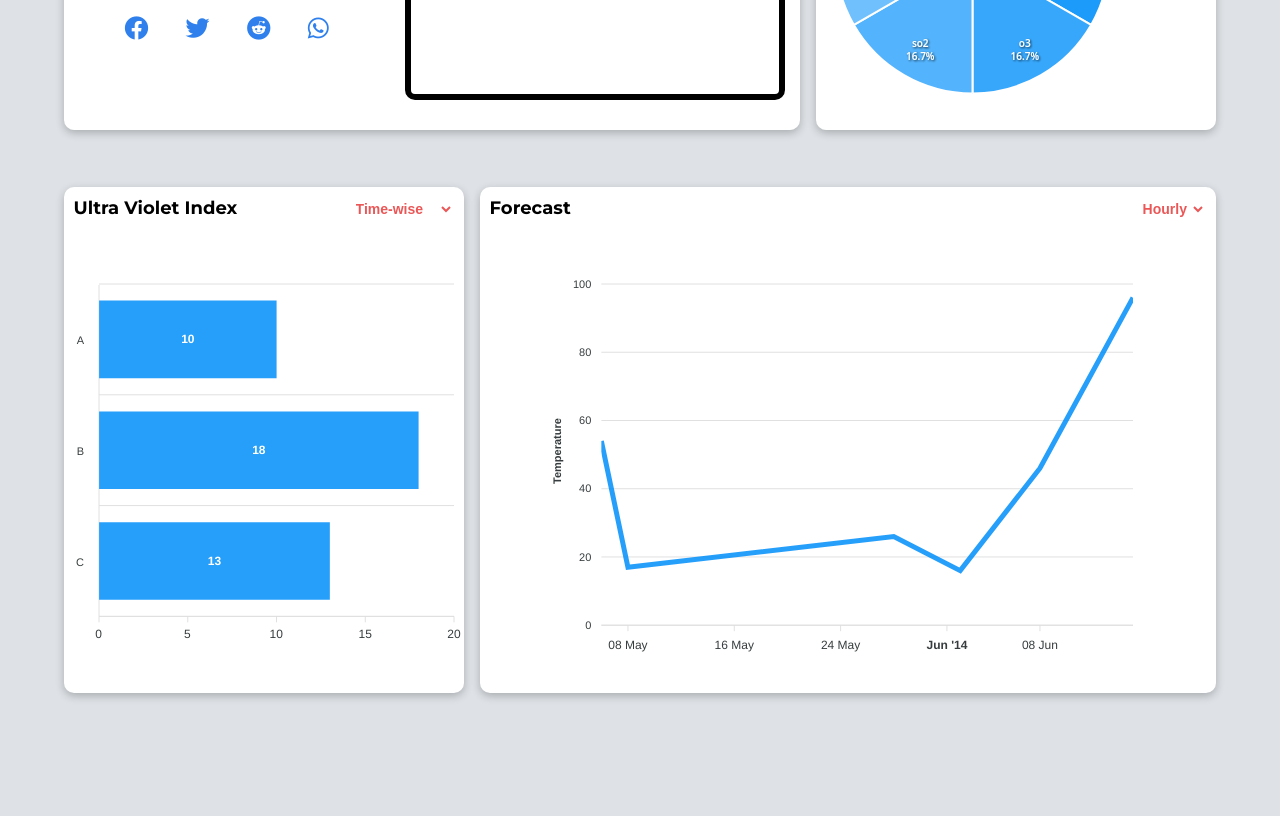
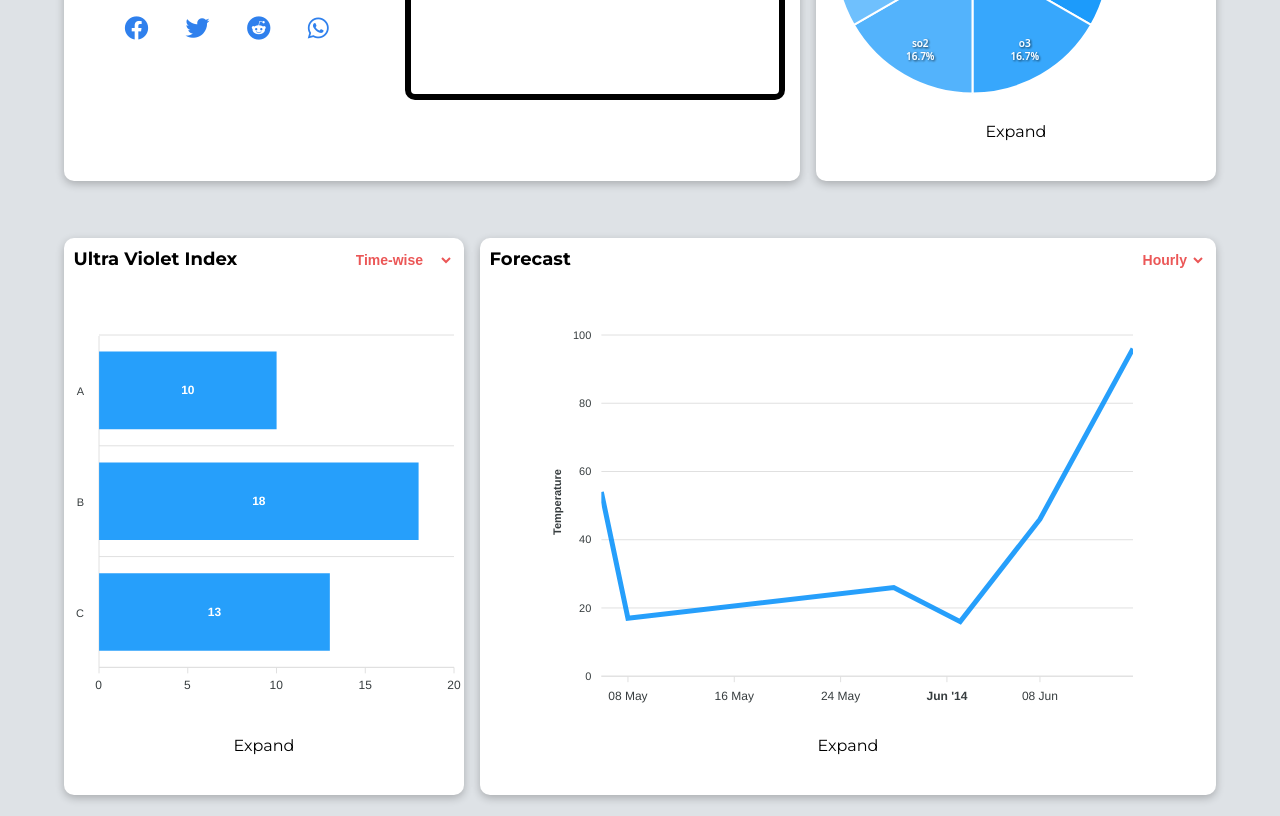
Before and after one commit to architbaurai/gdsc-task, a React (Create React App) app: page / in a window 1280 px wide. Shown: the part 380-1196 px from the top of the page. Before the commit the page ends 1094 px from the top, so only its background shows below. Built offline with nearby package versions, Linux system fonts and the light colour scheme; no server answers.

Commit message:
implemented overlay feature

```diff
--- a/public/index.html
+++ b/public/index.html
@@ -2,14 +2,13 @@
 <html lang="en">
   <head>
     <meta charset="utf-8" />
-    <link rel="icon" href="%PUBLIC_URL%/favicon.ico" />
+    <link rel="icon" href="weather-app.ico" />
     <meta name="viewport" content="width=device-width, initial-scale=1" />
     <meta name="theme-color" content="#000000" />
     <meta
       name="description"
       content="Web site created using create-react-app"
     />
-    <link rel="apple-touch-icon" href="%PUBLIC_URL%/logo192.png" />
     <!--
       manifest.json provides metadata used when your web app is installed on a
       user's mobile device or desktop. See https://developers.google.com/web/fundamentals/web-app-manifest/
@@ -29,7 +28,7 @@
     <link rel="preconnect" href="https://fonts.gstatic.com" crossorigin>
     <link href="https://fonts.googleapis.com/css2?family=Montserrat:ital,wght@0,100..900;1,100..900&display=swap" rel="stylesheet">
     <link rel="stylesheet" href="https://cdnjs.cloudflare.com/ajax/libs/font-awesome/5.9.0/css/all.min.css" integrity="sha512-q3eWabyZPc1XTCmF+8/LuE1ozpg5xxn7iO89yfSOd5/oKvyqLngoNGsx8jq92Y8eXJ/IRxQbEC+FGSYxtk2oiw==" crossorigin="anonymous" referrerpolicy="no-referrer" />
-    <title>React App</title>
+    <title>Weather Co.</title>
   </head>
   <body>
     <noscript>You need to enable JavaScript to run this app.</noscript>
--- a/src/App.jsx
+++ b/src/App.jsx
@@ -15,7 +15,6 @@ function App() {
   return <div className="main">
 
     <Header setSymbol = {setSymbol}/>
-
     <Content symbol = {symbol}/>
 
     </div>
@@ -33,8 +32,8 @@ function Header({setSymbol}){
     <p className="logo">Weather Co.</p>
 
     <form action="submit">
-      <input type="text" onChange={(e)=>{setTemp((s)=>e.target.value)}}/>
-      <button onClick={(e)=>{e.preventDefault(); if(temp !== "") {setSymbol(prev=>{prev.set("symbol",temp); return prev;})} e.target.value = '';}}><strong>Search</strong></button>
+      <input value = {temp} type="text" onChange={(e)=>{setTemp((s)=>e.target.value)}}/>
+      <button onClick={(e)=>{e.preventDefault(); if(temp !== "") {setSymbol(prev=>{prev.set("symbol",temp); return prev;})} setTemp((s)=>"");}}><strong>Search</strong></button>
     </form>
 
     </div>
@@ -48,29 +47,60 @@ function Content({symbol}){
   const[lineMan, setLineMan] = useState("Hourly");
   const[barMan, setBarMan] = useState("Time-wise");
 
-  return <div className="main-container">
+  const[overlayState, setOverlayState] = useSearchParams({overlay:""});
 
-    <div className="statistics">
+  const overlay = overlayState.get('overlay');
+
+  const chartComp = new Map();
+
+  chartComp.set('pi', <><StatContainer type = "pi" setMan={setPiMan}>
+                        <PiChart symbol = {symbol} piMan={piMan} overlay = {overlay} setOverlayState={setOverlayState}/>
+                      </StatContainer>
+                      <Socials fb = {null} tw = {null} rd = {null} wa = {null}/>
+                      </>);
+
+  chartComp.set('line',<><StatContainer type="line" setMan={setLineMan}>
+                          <LineChart symbol = {symbol} lineMan = {lineMan} overlay = {overlay} setOverlayState={setOverlayState}/>
+                        </StatContainer>
+                        <Socials fb = {null} tw = {null} rd = {null} wa = {null}/>
+                        </>)
+
+  chartComp.set('bar',<><StatContainer type="bar" setMan={setBarMan}>
+                        <BarChart symbol = {symbol} barMan = {barMan} overlay = {overlay} setOverlayState={setOverlayState}/>
+                       </StatContainer>
+                       <Socials fb = {null} tw = {null} rd = {null} wa = {null}/>
+                      </>)
+
+
+  return <>
+
+    <div className="main-container">
+
+      <div className="overlay">
+        {overlay===""? null : chartComp.get(overlay)}
+      </div>
+
+      <div className="statistics" style={overlay===""? null : {zIndex:"0", filter:"blur(1.25em)", pointerEvents:"none"}}>
 
         <StatContainer type="info">
             <Overview symbol = {symbol}/>
         </StatContainer>
 
         <StatContainer type = "pi" setMan={setPiMan}>
-        <PiChart symbol = {symbol} piMan={piMan}/>
+          <PiChart symbol = {symbol} piMan={piMan} overlay = {overlay} setOverlayState={setOverlayState}/>
         </StatContainer>
 
         <StatContainer type="line" setMan={setLineMan}>
-      <LineChart symbol = {symbol} lineMan = {lineMan}/>
+        <LineChart symbol = {symbol} lineMan = {lineMan} overlay = {overlay} setOverlayState={setOverlayState}/>
         </StatContainer>
 
         <StatContainer type="bar" setMan={setBarMan}>
-        <BarChart symbol = {symbol} barMan = {barMan}/>
+          <BarChart symbol = {symbol} barMan = {barMan} overlay = {overlay} setOverlayState={setOverlayState}/>
         </StatContainer>
 
       </div>
-
     </div>
+  </>
 }
 
 
@@ -124,7 +154,7 @@ function Manipulator({type, setMan}){
         </select> : null;
 }
 
-function PiChart({symbol, piMan}){
+function PiChart({symbol, piMan, overlay, setOverlayState}){
 
   const [series, setSeries] = useState([1, 1, 1, 1, 1, 1]);
 
@@ -221,10 +251,16 @@ function PiChart({symbol, piMan}){
       }]
     }
 
-  return <Chart options={options} series = {series} type={piMan} height={'400px'} width = {'400px'}/>
+  return <>
+    <Chart options={options} series = {series} type={piMan} height={'400px'} width = {'400px'}/>
+    <p className='exp-button' onClick={()=>{
+      if(overlay===""){setOverlayState(prev=>{prev.set("overlay","pi"); return prev;})}
+      else{setOverlayState(prev=>{prev.set("overlay",""); return prev;})}
+      }}>Expand</p>
+  </>
 }
 
-function LineChart({symbol, lineMan}){
+function LineChart({symbol, lineMan, overlay, setOverlayState}){
 
   const [series, setSeries] = useState([{
     data: [{ x: '05/06/2014', y: 54 }, { x: '05/08/2014', y: 17 } , { x: '05/28/2014', y: 26 } , { x: '06/2/2014', y: 16 } , { x: '06/8/2014', y: 46 } , { x: '06/15/2014', y: 96 }]
@@ -341,11 +377,17 @@ function LineChart({symbol, lineMan}){
 })
 
 
-  return <Chart options={options} series = {series} type="line" height={'400px'} width = {'700px'}/>
+  return<>
+    <Chart options={options} series = {series} type="line" height={'400px'} width = {'700px'}/>
+    <p className='exp-button' onClick={()=>{
+      if(overlay===""){setOverlayState(prev=>{prev.set("overlay","line"); return prev;})}
+      else{setOverlayState(prev=>{prev.set("overlay",""); return prev;})}
+      }}>Expand</p>
+  </>
 }
 
 
-function BarChart({symbol, barMan}){
+function BarChart({symbol, barMan, overlay, setOverlayState}){
 
 
   const [series, setSeries] = useState([{
@@ -438,7 +480,13 @@ function BarChart({symbol, barMan}){
   })
 
 
-  return <Chart options={options} series = {series} type="bar" height={'400px'} width={'400px'}/>
+  return <>
+    <Chart options={options} series = {series} type="bar" height={'400px'} width={'400px'}/>
+    <p className='exp-button' onClick={()=>{
+      if(overlay===""){setOverlayState(prev=>{prev.set("overlay","bar"); return prev;})}
+      else{setOverlayState(prev=>{prev.set("overlay",""); return prev;})}
+      }}>Expand</p>
+  </>
 }
 
 
@@ -514,17 +562,8 @@ function Overview({symbol}){
       </div>
       </div>
 
-      <div className="date">
+      <Socials fb = {fb_link} tw = {tw_link} rd = {rd_link} wa = {wa_link}/>
 
-      </div>
-
-      <div className="soc">
-
-        <a href={fb_link} className="facebook" target ="blank"><i className="fab fa-facebook"></i></a>
-        <a href={tw_link} className="twitter" target ="blank"><i className="fab fa-twitter"></i></a>
-        <a href={rd_link} className="reddit" target ="blank"><i className="fab fa-reddit"></i></a>
-        <a href={wa_link} className="whatsapp" target ="blank"><div className="fab fa-whatsapp"></div></a>
-      </div>
     </div>
 
     <div className="map">
@@ -533,6 +572,17 @@ function Overview({symbol}){
   </div>
 }
 
+function Socials({fb, tw, rd, wa}){
+
+  return <div className="soc">
+
+    <a href={fb} className="facebook" target ="blank"><i className="fab fa-facebook"></i></a>
+    <a href={tw} className="twitter" target ="blank"><i className="fab fa-twitter"></i></a>
+    <a href={rd} className="reddit" target ="blank"><i className="fab fa-reddit"></i></a>
+    <a href={wa} className="whatsapp" target ="blank"><div className="fab fa-whatsapp"></div></a>
+  </div>
+}
+
 
 
 export default App;
--- a/src/style.css
+++ b/src/style.css
@@ -133,6 +133,7 @@ header button:hover{
 
 .chart{
     display: flex;
+    flex-direction: column;
     align-items: center;
     justify-content: space-evenly;
     padding: 1.5em 0em;
@@ -262,3 +263,11 @@ header button:hover{
         flex-direction: row;
     }
 }
+
+.overlay{
+    position: absolute;
+    left: 50%;
+    top: 62.5%;
+    transform: translate(-50%,-50%);
+    z-index: 2;
+}
```
Also changed, not shown: 1 other file (tests, documents, lock files or other folders). Lines whose indentation alone changed are shown as unchanged.
